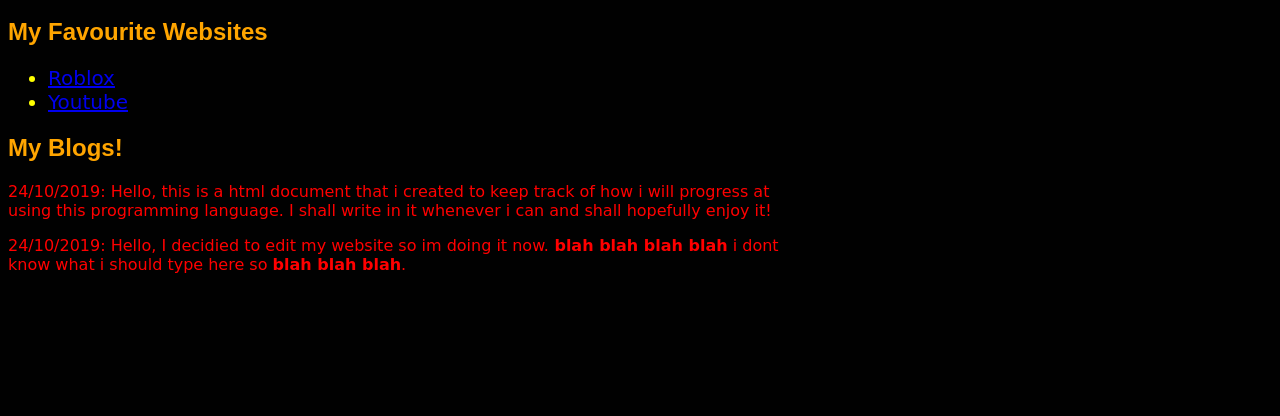
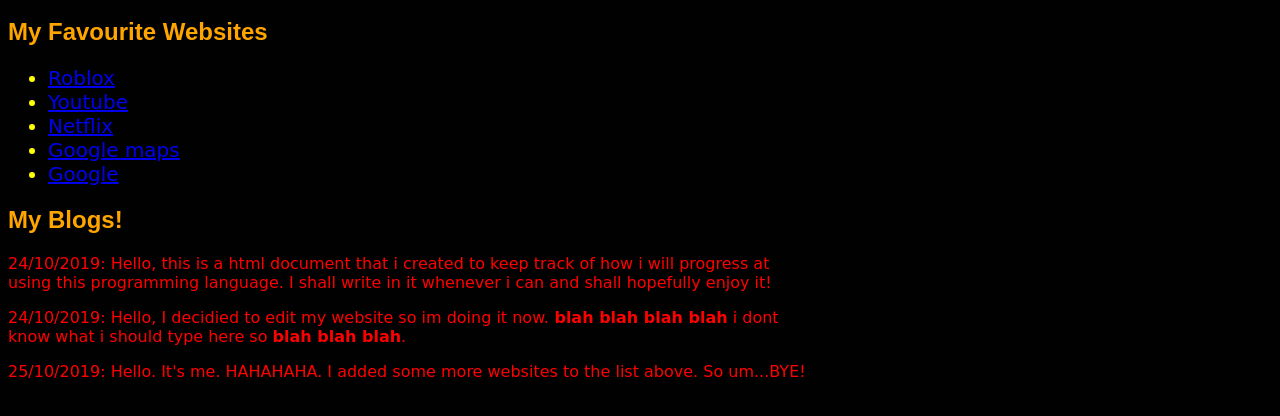
Before and after one commit to solution4life/solution4life.github.io, a plain HTML site: page index.html in a window 1280 px wide. Shown: the part 110-526 px from the top of the page. Drawn offline with Linux system fonts and the light colour scheme.

Commit message:
Update index.html

```diff
--- a/index.html
+++ b/index.html
@@ -1,7 +1,7 @@
 <!DOCTYPE html>
 <html>
 <head>
-<title>Solution4life</title>
+<title>Not On Github</title>
 <h1 id="top">My Website!</h1>
 <h2 id="gotobottom"><a href=#bottom>Go To Bottom</a></h2>
 <style>
@@ -32,14 +32,18 @@ li {
 <h2>My Favourite Websites</h2>
 
 <ul>
-    <li><a href ="https://web.roblox.com/home">Roblox</a></li>
-    <li><a href ="https://www.youtube.com/">Youtube</a></li>
- </ul>
+    <li><a href = "https://web.roblox.com/home">Roblox</a></li>
+    <li><a href = "https://www.youtube.com/">Youtube</a></li>
+    <li><a href = "https://www.netflix.com/browse">Netflix</a></li>
+    <li><a href = "https://www.google.com/maps">Google maps</a></li>
+    <li><a href = "https://www.google.co.in/">Google</a></li>
+</ul>
 <h2>My Blogs!</h2>
 <p id="firstReport" class="reports">
 24/10/2019:  Hello, this is a html document that i created to keep track of how i will progress at<br> using this programming language. I shall write in it whenever i can and shall hopefully enjoy it!
 </p>
 <p id="secondReport" class="reports">24/10/2019: Hello, I decidied to edit my website so im doing it now.<strong> blah blah blah blah</strong> i dont<br> know what i should type here so <strong>blah blah blah</strong>.</p>
+<p id= "thirdReport" class="reports">25/10/2019: Hello. It's me. HAHAHAHA. I added some more websites to the list above. So um...BYE!</p>
 <p><br><br><br><br><br><br><br><br><br><br><br><br><br><br><br><br><br><br><br><br><br><br><br><br><br><br><br><br><br><br><br><br><br><br><br><br><br><br><br><br><br><br><br><br><br><br><br><br><br><br><br><br><br><br><br><br><br><br><br><br><br><br><br><br><br><br><br><br><br><br><br><br><br><br><br><br><br><br><br><br><br><br><br><br><br><br><br><br><br><br><br><br><br><br><br><br><br><br><br><br><br><br>
 </p>
 <h1 id="bottom"><a href=#top>Go To Top</a></h1>
```
